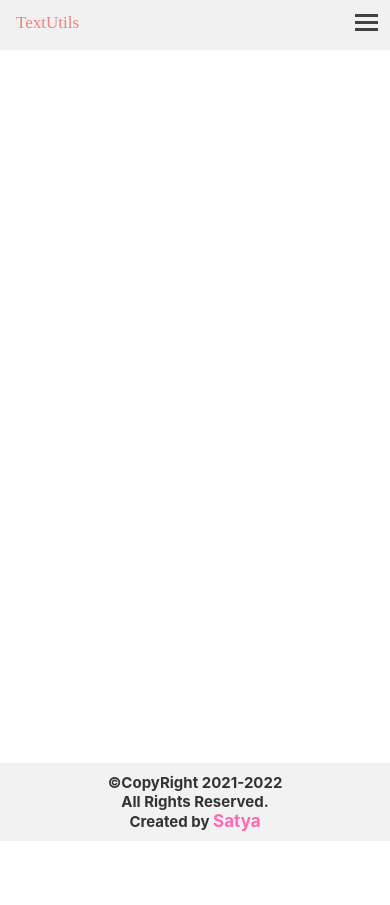
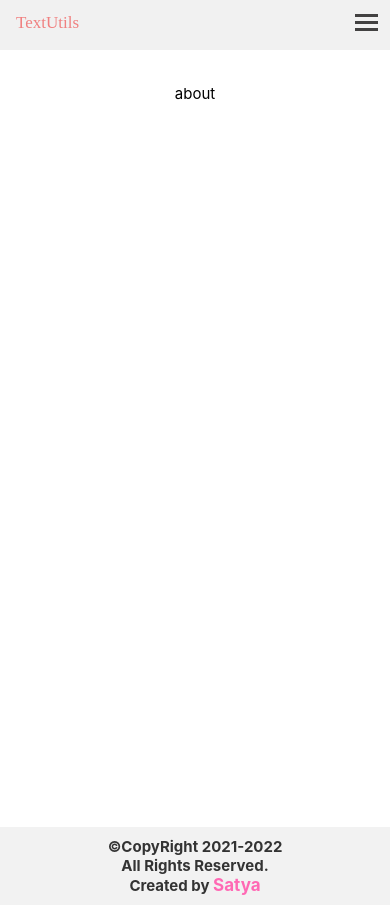
Before and after one commit to SatyaRaghu7/TextUtils-react, a React (Create React App) app: page /about in a window 390 px wide. Before the commit the page ends 844 px from the top, so only its background shows below. Built offline with nearby package versions, Linux system fonts and the light colour scheme.

Commit message:
Change navbar css property, added textgrid classlist in textarea component and added textgrid css property in textarea css for ' mobile ui ' <

```diff
--- a/src/App.js
+++ b/src/App.js
@@ -35,7 +35,7 @@ function App() {
           <Textarea heading="Enter Your Text Below" mode={mode}/>
         </Route>
         <Route exact path="/about">
-          <About/>
+          <About mode={mode}/>
         </Route>
       </Switch>
       <Footer mode={mode}/>
--- a/src/components/About.js
+++ b/src/components/About.js
@@ -1,9 +1,9 @@
 import React from 'react';
 import '../style/about.css'
 
-export default function About() {
+export default function About(props) {
     return (
-        <div className="container">
+        <div className={`aboutContainer aboutContainer-${props.mode}`}>
             <p>about</p>
         </div>
     )
--- a/src/components/Navbar.js
+++ b/src/components/Navbar.js
@@ -6,8 +6,8 @@ import '../style/Mode.css';
 export default function Navbar(props) {
 
     function show(){
+        if (window.innerWidth<='700'){
             let navmenu = document.getElementById('nav').firstElementChild.children;
-
             let menuline = document.getElementById('nav').lastElementChild;
             menuline.classList.toggle('change');
 
@@ -17,10 +17,11 @@ export default function Navbar(props) {
                     navmenu[i].style.display = 'block';
                 }
             }
-        else{
+            else {
                 document.getElementById("nav").style.height = '50px';
                 for (let i = 1; i < navmenu.length; i++) {
                     navmenu[i].style.display = 'none';
+                }
             }
         }
     }
@@ -29,8 +30,8 @@ export default function Navbar(props) {
         <div className={`navbar nav-${props.mode}`} id="nav">
             <div>
                 <button className="brand">{props.logo}</button>
-                <Link to="/">Home</Link>
-                <Link to="/about">About</Link>
+                <Link to="/" onClick={show}>Home</Link>
+                <Link to="/about" onClick={show}>About</Link>
                 <div className="modeToggle" >
                     <label className="switch" id="switch">
                         <input type="checkbox" onClick={props.toggleMode}/>
--- a/src/style/about.css
+++ b/src/style/about.css
@@ -1,14 +1,23 @@
-.container{
+.aboutContainer{
     min-height: 88vh;
     width: 80%;
-    margin: 10px auto;
+    margin: 0 auto;
+    margin-top: 50px;
     text-align: center;
+    font-size: 20px;
 }
 
-/* .container-light{
+.container-light{
+    background-color: white;
+}
 
-} */
+.aboutContainer-dark {
+    color: #f1f1f1;
+}
 
-.container-dark {
-    color: #555;
+@media screen and (max-width: 700px) {
+    .aboutContainer{
+        margin-top: 10vh;
+        font-size: 15px;
+    }
 }
```
Lines whose indentation alone changed are shown as unchanged.
